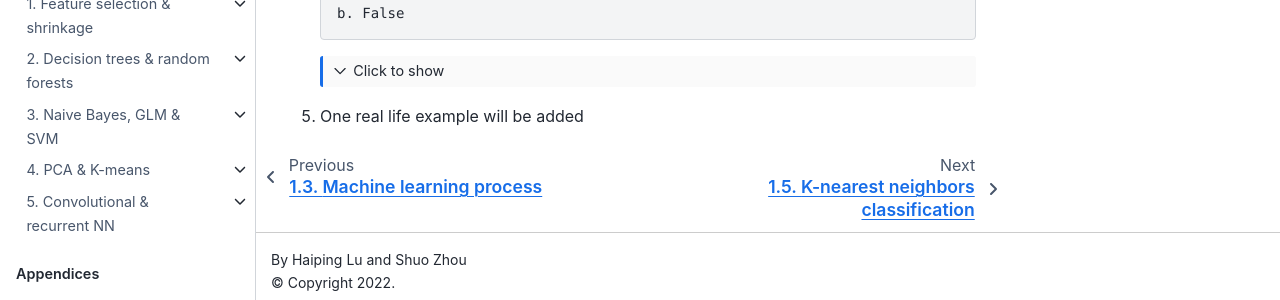
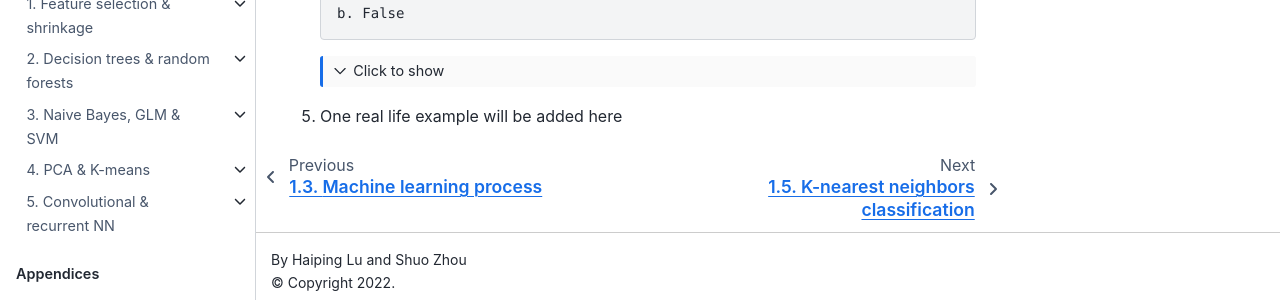
Before and after one commit to pykale/transparentML, a Jupyter Book: the page built from content/01-intro/ml-transp.md, in a window 1280 px wide and 900 px high, scrolled down 7468 px. Shown: the part 590-890 px from the top of the window. Built offline with Jupyter Book 1.0.4 settings and Sphinx 7.4.7 and the Sphinx Book theme 1.1.4, drawn with Linux system fonts in a browser that asks for light colours; pages that are not in the unit, such as notebooks, are missing from menus; cross-references to code outside the pages are shown as plain code.

Commit message:
merged with main

````diff
--- a/content/01-intro/ml-transp.md
+++ b/content/01-intro/ml-transp.md
@@ -174,4 +174,4 @@ The applicability and implications of transparency trade-offs depend on context
     ```{toggle}
     Answer:
     ```
-5. One real life example will be added
+5. One real life example will be added here
````
